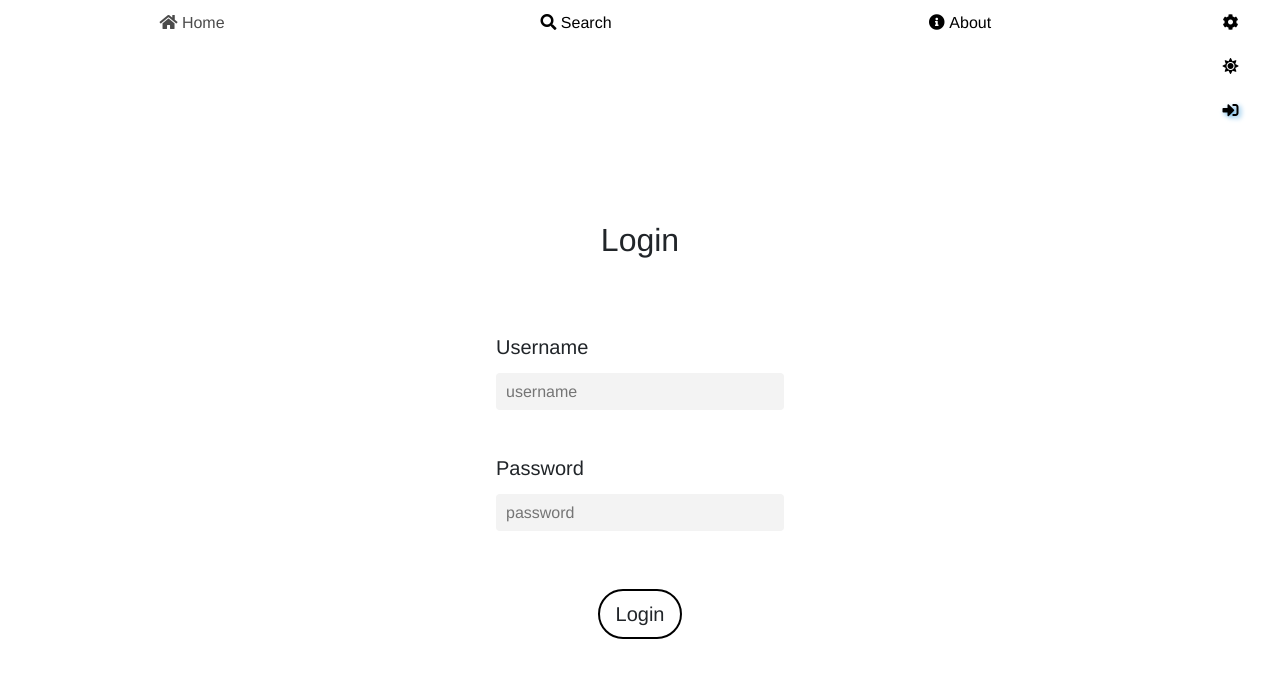
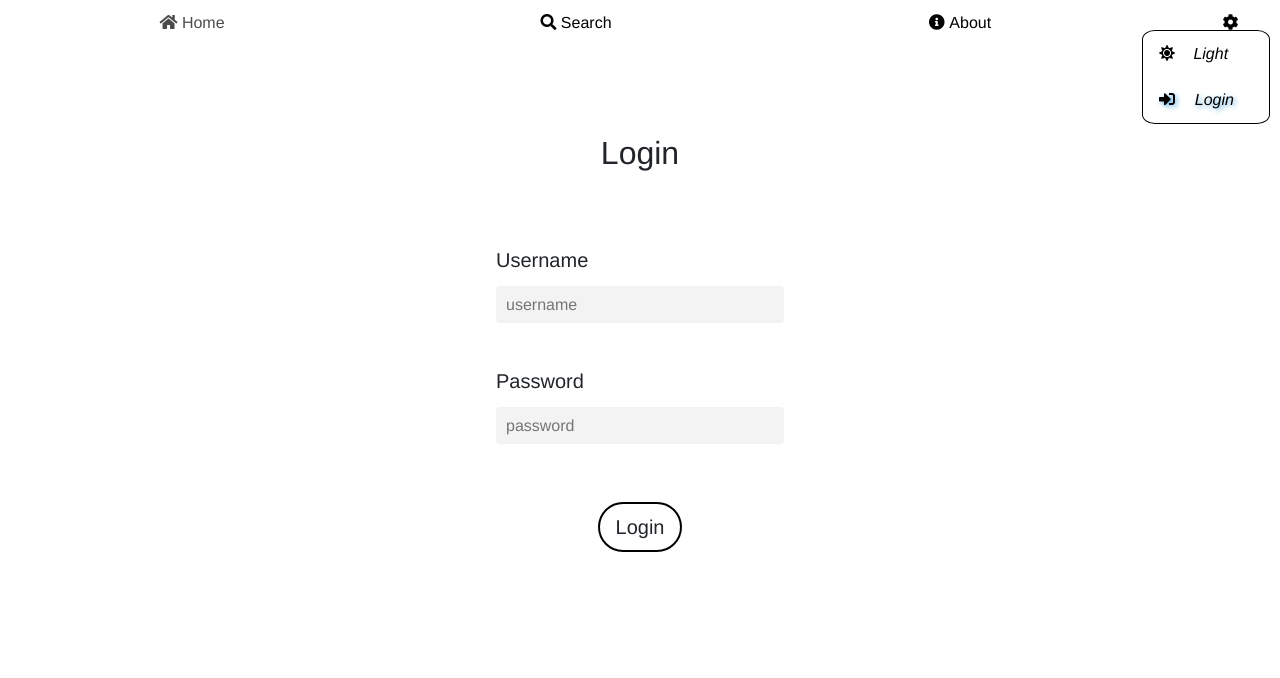
Before and after one commit to UoaWDCC/wdcc-cmlg-frontend, a React (Create React App) app: page /login in a window 1280 px wide. Both pictures are taken after a click on the item 1230 px from the left and 22 px from the top of the page. Shown: the top 678 px of the page. Built offline with nearby package versions, Linux system fonts and the light colour scheme.

Commit message:
darkmode for the header setting card

```diff
--- a/src/components/HeaderBar.js
+++ b/src/components/HeaderBar.js
@@ -109,13 +109,15 @@ class HeaderBar extends React.Component {
         );
 
         const settingOptions = (
-            <div className="settingCard">
-                <li id="darkMode" onClick={ this.handleDarkMode } >
-                    <i className={ ` fas ${ this.props.darkMode ? "dark-mode-icon fa-moon" : "fa-sun" } ` } />
+            <div className={` settingCard ${this.props.darkMode ? "dark-mode-settingCard" : "" }  `}>
+                <li id="darkModeIcon" onClick={ this.handleDarkMode } >
+                    <i className={ ` fas ${ this.props.darkMode ? "dark-mode-icon fa-moon " : "fa-sun" } ` } > </i>
+                    <i> <span className={ `${ this.props.darkMode ? "dark-mode-span" : "" } ` }> {this.props.darkMode ? "Dark" : "Light" }  </span>  </i>
                 </li>
                 <NavLink activeStyle={{ textShadow: "2px 2px 5px #5DADE2" }} to="/login">
                     <li id="login">
                         <i className={ ` fas fa-sign-in-alt ${ this.props.darkMode ? "dark-mode-icon" : ""} `}></i>
+                        <i> <span className={ `${ this.props.darkMode ? "dark-mode-span" : "" } ` }> Login </span>  </i>
                     </li>
                 </NavLink>
             </div>
--- a/src/css/HeaderBar.css
+++ b/src/css/HeaderBar.css
@@ -5,7 +5,7 @@ ul {
   overflow-y: hidden;
 }
 
-li i{
+li i {
   display: block;
   float: left;
   color: black;
@@ -19,28 +19,33 @@ li i:hover {
 }
 
 .headerBarText {
-    font-family: 'Helvetica Neue', sans-serif;
+  font-family: "Helvetica Neue", sans-serif;
   font-weight: normal;
 }
 
-#setting{
+#setting {
   float: right;
   margin-right: 2%;
-    cursor:pointer
+  cursor: pointer;
 }
 
-.settingCard{
-    float: right;
+.settingCard {
+  /* float: right;
     margin-right: 2%;
-    cursor:pointer
-    /* width: 3rem;
-    padding-left: 10px;
-    padding-bottom:10px;
+    cursor:pointer */
+  width: 8rem;
+  /* padding-left: 10px; */
+  /* padding-bottom:10px; */
   position: fixed;
-    right: 30px;
+  right: 10px;
   top: 30px;
   z-index: 1000;
-    flex-direction: column; */
+  flex-direction: column;
+  background-color: white;
+  border: solid;
+  border-width: 1px;
+  border-color: black;
+  border-radius: 10%;
 }
 
 #bar {
@@ -54,30 +59,43 @@ li i:hover {
     width: 100%;
     text-align: left;
   }
-    #bar{
+  #bar {
     float: left;
     display: block;
   }
-    .settingCard{
-        margin-top: 10%;
+  .settingCard {
+    margin-top: 0%;
     position: fixed;
-        right: 0%;
-        /* width: 3.8rem;
-        padding-left: 10px;
-        padding-bottom:10px;
-        position: fixed;
-        right: 5px;
-        top: 35px;
-        z-index: 1000;
-        flex-direction: column; */
-    }
+    right: 10px;
+    border-radius: 10%;
   }
 
+  /* .settingCard li i {
+        display: inline-block;
+    } */
+}
 
-.dark-mode-Headerbar{
+.dark-mode-Headerbar {
   background-color: black;
 }
 
-.dark-mode-icon{
+.dark-mode-icon {
   color: white;
 }
+
+#darkModeIcon {
+  display: inline-flex;
+}
+
+#login {
+  display: inline-flex;
+}
+
+.dark-mode-span {
+  color: white;
+}
+
+.dark-mode-settingCard {
+  background-color: black;
+  border-color: grey;
+}
```
Lines whose indentation alone changed are shown as unchanged.
